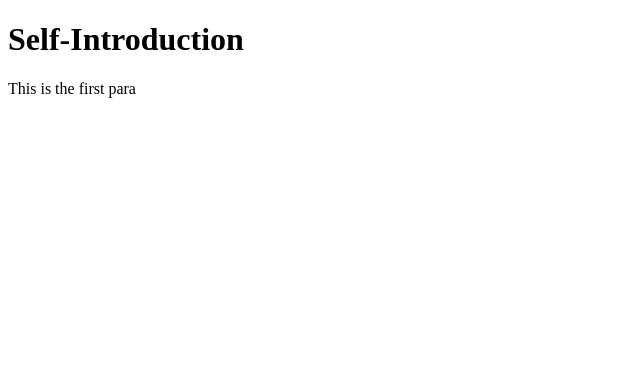
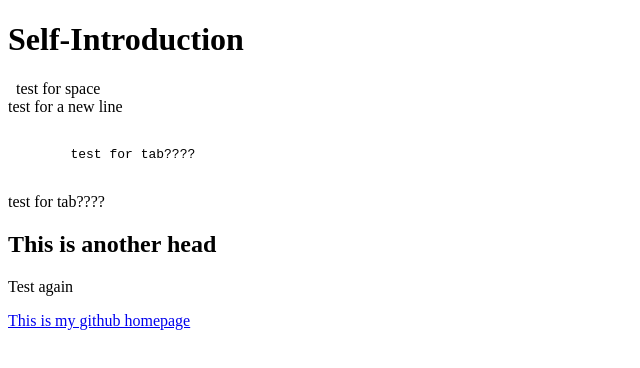
Before and after one commit to jxChen77/HomePage, a plain HTML site: page index.html in a window 1280 px wide. Shown: the whole page, without its empty margins (0-640 px from the left). Drawn offline with Linux system fonts and the light colour scheme.

Commit message:
Update index.html

```diff
--- a/index.html
+++ b/index.html
@@ -6,6 +6,14 @@
 </head>
 <body>
     <h1>Self-Introduction</h1>
-    <p>This is the first para</p>
+    <p> &nbsp test for space
+        <br>test for a new line
+        <pre><br>&#9test for tab????</pre>
+        <br>&#9test for tab????
+    </p>
+    <h2>This is another head </h2>
+    <p> Test again </p>
+    <a href="https://github.com/jxChen77">This is my github homepage</a>
+
 </body>
 </html>
```
